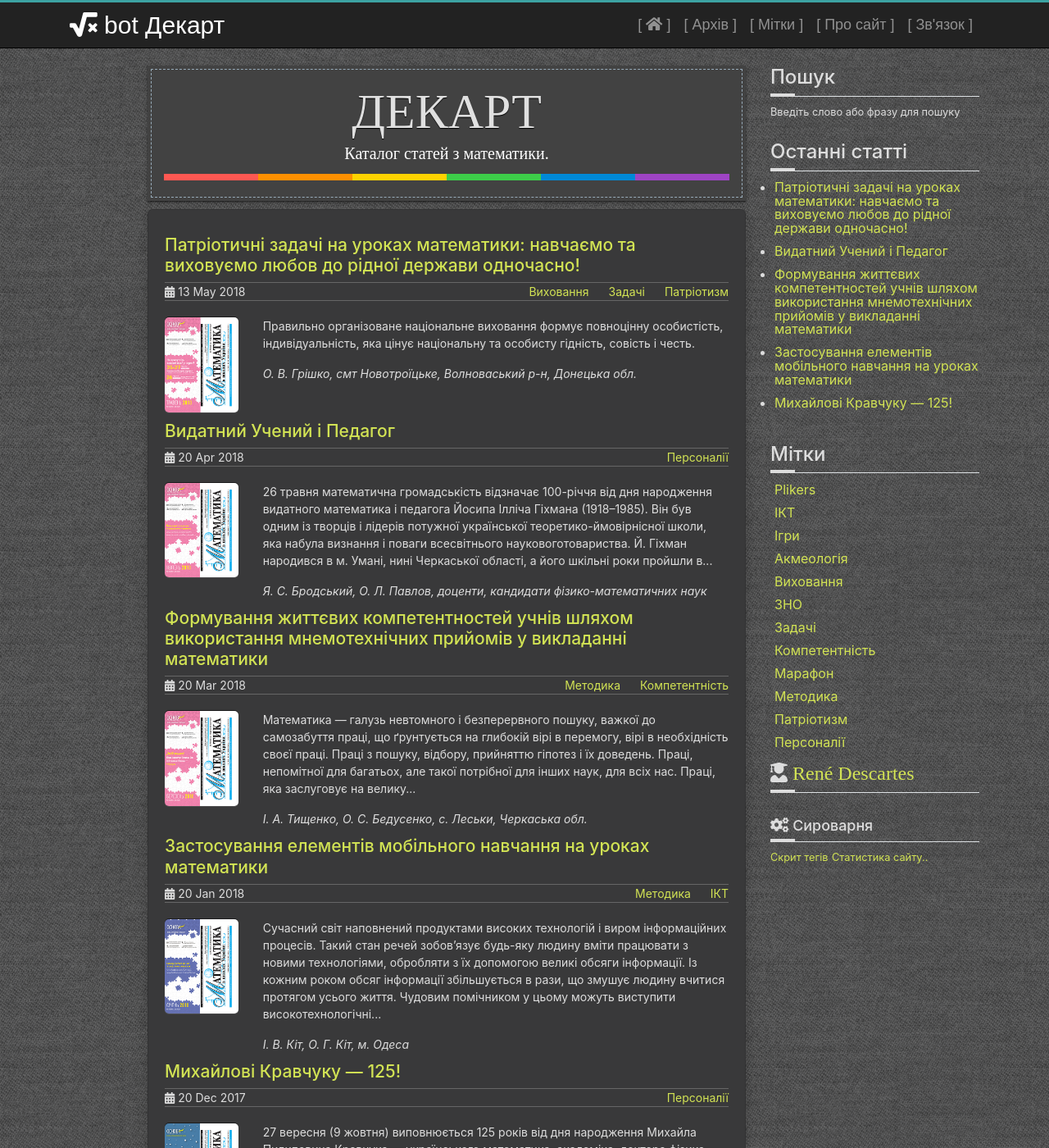
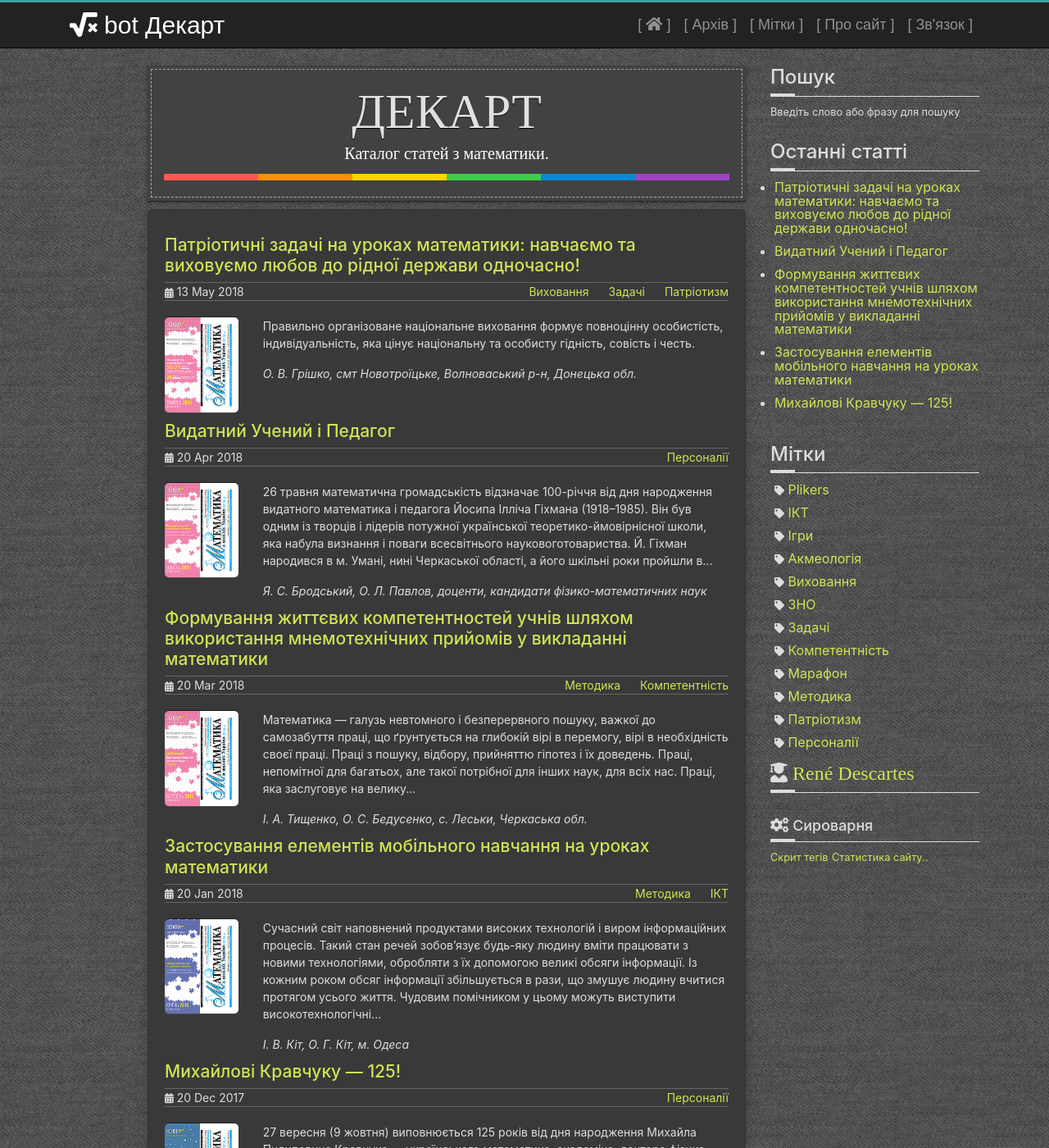
Before and after one commit to beregok/bot-descartes, a Jekyll site: the page built from index.html, in a window 1280 px wide and 1400 px high. Shown: the whole window at 82% size. Built offline with Jekyll 4.4.1, drawn with Linux system fonts in a browser that asks for light colours; nearby versions of some CDN libraries; the list of posts is cut into pages by our own code; comment, search, counter and statistics services are not loaded; a style sheet for code colours, icons or effects is not loaded.

Commit message:
fix awesome

```diff
--- a/_includes/tag-list-sidebar.html
+++ b/_includes/tag-list-sidebar.html
@@ -5,7 +5,7 @@
     {% assign tags = (site.tags | sort:0) %}
     {% for tag in tags %}
     <li>
-      <a href="{{ '/tag/' | append: tag[0] | relative_url }}" data-toggle="tooltip" data-placement="right" title="{{ tag[1].size }}">
+      <i class="fas fa-tag fa-xs"></i> <a href="{{ '/tag/' | append: tag[0] | relative_url }}" data-toggle="tooltip" data-placement="right" title="{{ tag[1].size }}">
         <span>{{tag[0] }}</span></a></li>
     {% endfor %}
   </ul>
--- a/_layouts/post.html
+++ b/_layouts/post.html
@@ -9,7 +9,7 @@
                   <h1>{{ page.title }}</h1>
                   <div class="post-meta">
                     <div class="post-time">
-                      <i class="fa fa-calendar-alt"></i>
+                      <i class="fa fa-calendar-alt fa-sm"></i>
                       <time>{{ page.date | date_to_string }}</time>
                     </div>
                     <ul>
--- a/assets/css/theme.scss
+++ b/assets/css/theme.scss
@@ -169,12 +169,6 @@ ul.share-buttons {
 }
 ul.sideBarTags {
   list-style: none;
-  li:before {
-    content: '\f02b';
-    font-family: 'FontAwesome';
-    float: left;
-    margin-left: -1.5em;
-  }
 }
 .sidebar hr{
     border: 0;
--- a/index.html
+++ b/index.html
@@ -10,7 +10,7 @@ layout: page
 </h2>
 <div class="post-meta">
     <div class="post-time">
-        <i class="fa fa-calendar-alt"></i>
+        <i class="fa fa-calendar-alt fa-sm"></i>
         <time datetime='{{ post.date | date: "%Y-%m-%d" }}'>{{ post.date | date_to_string }}</time>
     </div>
     <ul>
```
